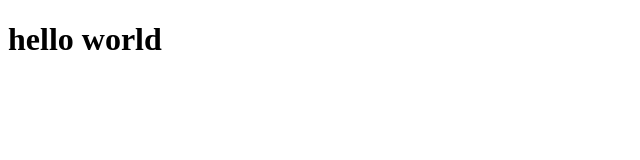
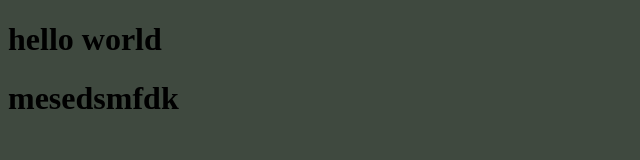
Before and after one commit to Alandkf/ant-test, a plain HTML site: page index.html in a window 1280 px wide. Shown: the whole page, without its empty margins (0-640 px from the left). Drawn offline with Linux system fonts and the light colour scheme.

Commit message:
I added CSS file

```diff
--- a/index.html
+++ b/index.html
@@ -3,9 +3,11 @@
   <head>
     <meta charset="UTF-8" />
     <meta name="viewport" content="width=device-width, initial-scale=1.0" />
+    <link rel="stylesheet" href="style.css">
     <title>Document</title>
   </head>
   <body>
     <h1>hello world</h1>
+    <h1>mesedsmfdk</h1>
   </body>
 </html>
--- /dev/null
+++ b/style.css
@@ -0,0 +1,3 @@
+body {
+  background-color: rgb(63, 73, 63);
+}
```
Also changed, not shown: 2 other files.
